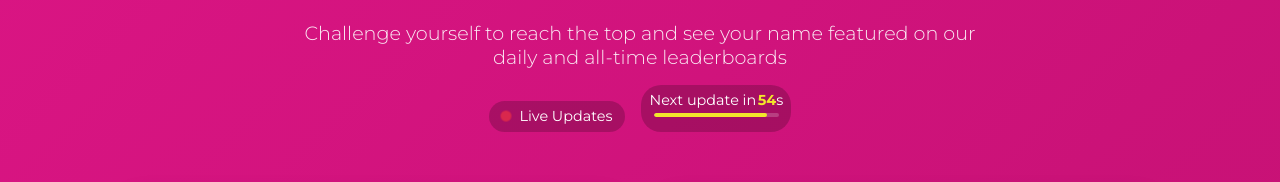
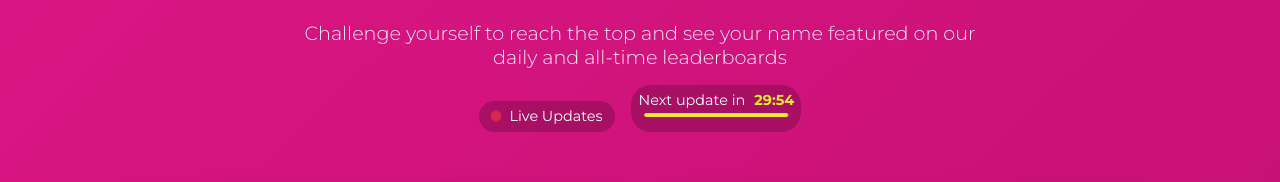
Before and after one commit to JdotAi/BlueJai_Website, a plain HTML site: page index.html in a window 1280 px wide. Shown: the part 2728-2910 px from the top of the page. Drawn offline with nearby package versions, Linux system fonts and the light colour scheme; no server answers.

Commit message:
Deploying to gh-pages from @ JdotAi/BlueJai_Website@676a886ff555e66b0a8a0f1531b75e678eb5388e 🚀

```diff
--- a/index.html
+++ b/index.html
@@ -1378,8 +1378,8 @@
             padding: 0.4rem 0.8rem;
             border-radius: 20px;
             font-size: 0.9rem;
-            min-width: 150px;
-            width: 150px; /* Fixed width to prevent box size changes */
+            min-width: 170px; /* Increased width to accommodate the timer better */
+            width: 170px; /* Fixed width to prevent box size changes */
         }
 
         .refresh-text {
@@ -1393,15 +1393,16 @@
 
         .seconds-container {
             display: inline-block;
-            width: 30px; /* Fixed width container for seconds and 's' */
+            width: 55px; /* Increased width for minutes:seconds format */
             text-align: left;
+            margin-left: 4px; /* Add a bit of spacing after "Next update in" */
         }
 
         .seconds-left {
             font-weight: bold;
             color: #F2E72B;
             display: inline-block;
-            width: 20px; /* Fixed width for just the number */
+            width: 45px; /* Increased width for minutes:seconds format */
             text-align: right; /* Right-align the text for consistent positioning */
         }
 
@@ -1417,7 +1418,7 @@
             width: 100%;
             background-color: #F2E72B;
             border-radius: 2px;
-            transition: width 1s linear;
+            transition: width 0.1s linear; /* Smoother transition */
         }
     </style>
     <!-- Added JavaScript files for animations and swipe-to-refresh -->
@@ -1444,12 +1445,12 @@
         // Cache and refresh variables
         let refreshInterval;
         let nextRefreshTime;
-        let secondsToNextRefresh = 60;
-        const REFRESH_INTERVAL_MS = 60000; // 60 seconds
+        let secondsToNextRefresh = 1800;
+        const REFRESH_INTERVAL_MS = 1800000; // 30 minutes
         const CACHE_KEY_DAILY = 'sumslam_daily_leaderboard';
         const CACHE_KEY_ALLTIME = 'sumslam_alltime_leaderboard';
         const CACHE_KEY_PLAYERS = 'sumslam_active_players';
-        const CACHE_EXPIRY = 5 * 60 * 1000; // 5 minutes cache expiry
+        const CACHE_EXPIRY = 30 * 60 * 1000; // 30 minutes cache expiry
 
         // Handle Firebase connection errors
         function showConnectionError(errorMessage, retryFunction) {
@@ -1743,7 +1744,7 @@
                 refreshCountdown.className = 'refresh-countdown';
                 refreshCountdown.innerHTML = `
                     <div class="refresh-text">
-                        Next update in <div class="seconds-container"><span class="seconds-left">60</span>s</div>
+                        Next update in<div class="seconds-container"><span class="seconds-left">30:00</span></div>
                     </div>
                     <div class="refresh-progress">
                         <div class="refresh-bar"></div>
@@ -1757,7 +1758,7 @@
 
         // Reset the countdown timer
         function resetRefreshCountdown() {
-            secondsToNextRefresh = 60;
+            secondsToNextRefresh = 1800; // 30 minutes in seconds
             nextRefreshTime = Date.now() + REFRESH_INTERVAL_MS;
 
             // Update the countdown display
@@ -1780,10 +1781,14 @@
             const refreshBar = document.querySelector('.refresh-bar');
 
             if (secondsLeftElement && refreshBar) {
-                secondsLeftElement.textContent = secondsToNextRefresh;
+                // Format the time display - show minutes and seconds
+                const minutes = Math.floor(secondsToNextRefresh / 60);
+                const seconds = secondsToNextRefresh % 60;
+                const formattedTime = `${minutes}:${seconds < 10 ? '0' : ''}${seconds}`;
+                secondsLeftElement.textContent = formattedTime;
 
                 // Update progress bar (from 100% to 0%)
-                const progressPercent = (secondsToNextRefresh / 60) * 100;
+                const progressPercent = (secondsToNextRefresh / 1800) * 100;
                 refreshBar.style.width = `${progressPercent}%`;
             }
         }
```
